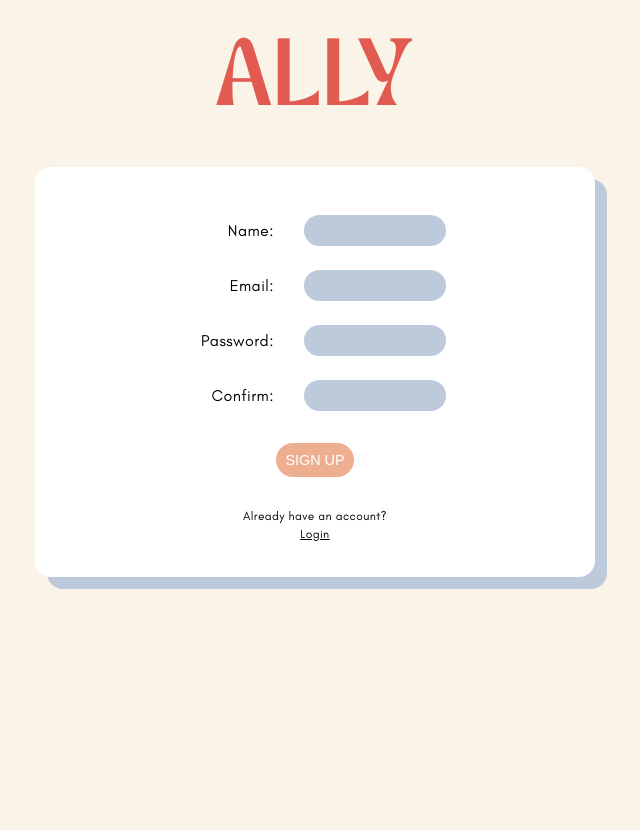
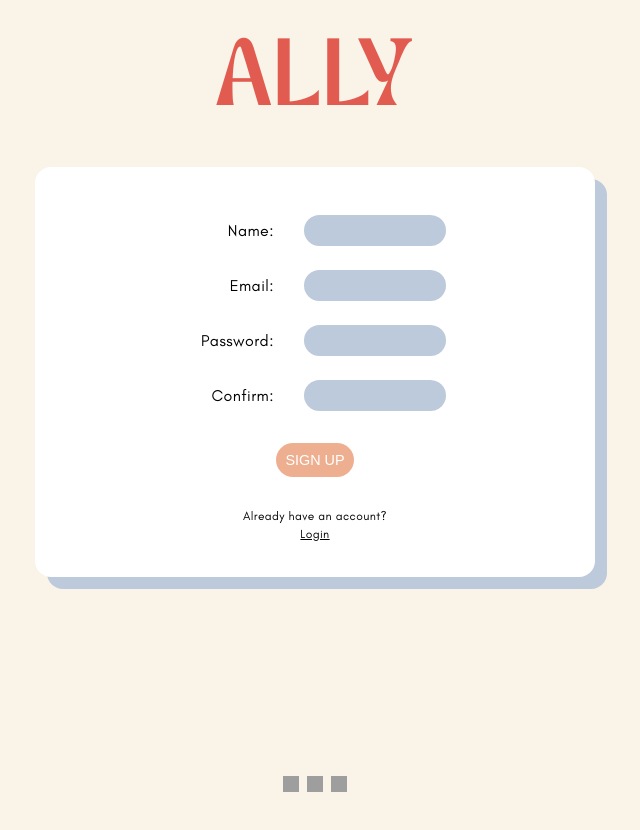
Before and after one commit to kailahk/ally-frontend, a React (Create React App) app: page /newfile in a window 1280 px wide. Shown: the top 830 px of the page, without its empty margins (325-965 px from the left). Before the commit the page ends 800 px from the top, so only its background shows below. Built offline with nearby package versions, Linux system fonts and the light colour scheme; grey boxes are pictures that could not be loaded.

Commit message:
design/feat: footer

```diff
--- a/src/Components/File/File.css
+++ b/src/Components/File/File.css
@@ -57,4 +57,5 @@
     overflow-y: scroll;
     height: 2vmin;
     font-size: 2vmin;
+    margin-top: 3vmin;
 }
--- /dev/null
+++ b/src/Components/Footer/Footer.css
@@ -0,0 +1,11 @@
+.footer > a > img {
+    height: 2vmin;
+    width: 2vmin;
+    padding: 0 .5vmin;
+}
+
+.footer {
+    position: absolute;
+    width: 100%;
+    margin-top: -10vmin;
+}
--- /dev/null
+++ b/src/Components/Footer/Footer.jsx
@@ -0,0 +1,17 @@
+import "./Footer.css"
+
+export default function Footer() {
+    return (
+        <div className="footer">
+            <a href="https://github.com/kailahk">
+                <img src="https://i.imgur.com/UqZKJZN.png" alt="github logo" />
+            </a>
+            <a href="https://kailahkorsh.com/">
+                <img src="https://i.imgur.com/BaPmdWc.png" alt="kailah's website logo" />
+            </a>
+            <a href="https://www.linkedin.com/in/kailah-korsh/">
+                <img src="https://i.imgur.com/lt3NEt6.png" alt="linkedin logo" />
+            </a>
+        </div>
+    )
+}
--- a/src/Pages/App/App.jsx
+++ b/src/Pages/App/App.jsx
@@ -9,6 +9,7 @@ import EditFilePage from '../EditFilePage/EditFilePage';
 import LandingPage from '../LandingPage/LandingPage';
 import AuthPage from '../AuthPage/AuthPage';
 import AboutPage from '../AboutPage/AboutPage';
+import Footer from '../../Components/Footer/Footer';
 
 const SERVER_URL =
 	process.env.NODE_ENV === 'development'
@@ -75,6 +76,7 @@ export default function App() {
 					<Route exact path='/*' element={<AuthPage setUser={setUser} fetchUser={fetchUser}/>}></Route>
 				</Routes>
 			)}
+			<Footer/>
 		</main>
 	);
 };
--- a/src/Pages/AuthPage/AuthPage.css
+++ b/src/Pages/AuthPage/AuthPage.css
@@ -7,6 +7,8 @@
     display: flex;
     flex-direction: column;
     height: 100vh;
+    margin-bottom: 7vmin;
+
 }
 
 .auth-page>h1 {
--- a/src/Pages/DashboardPage/DashboardPage.css
+++ b/src/Pages/DashboardPage/DashboardPage.css
@@ -55,7 +55,7 @@
     color: white;
     border-radius: 4vmin;
     padding: 1vmin;
-    margin: 4vmin 0 2vmin 0;
+    margin: 2vmin 0 2vmin 0;
     font-size: 1.8vmin;
 }
 
--- a/src/Pages/LandingPage/LandingPage.css
+++ b/src/Pages/LandingPage/LandingPage.css
@@ -12,6 +12,7 @@
     height: 100vh;
     align-items: flex-start;
     padding-left: 10vmin;
+    margin-bottom: 7vmin;
 }
 
 .landing-page>.title {
--- a/src/Pages/NewFilePage/NewFilePage.css
+++ b/src/Pages/NewFilePage/NewFilePage.css
@@ -1,5 +1,5 @@
 .new-file-page {
-    height: 92vh;
+    height: 90vh;
 }
 
 .new-file-page > * {
```
